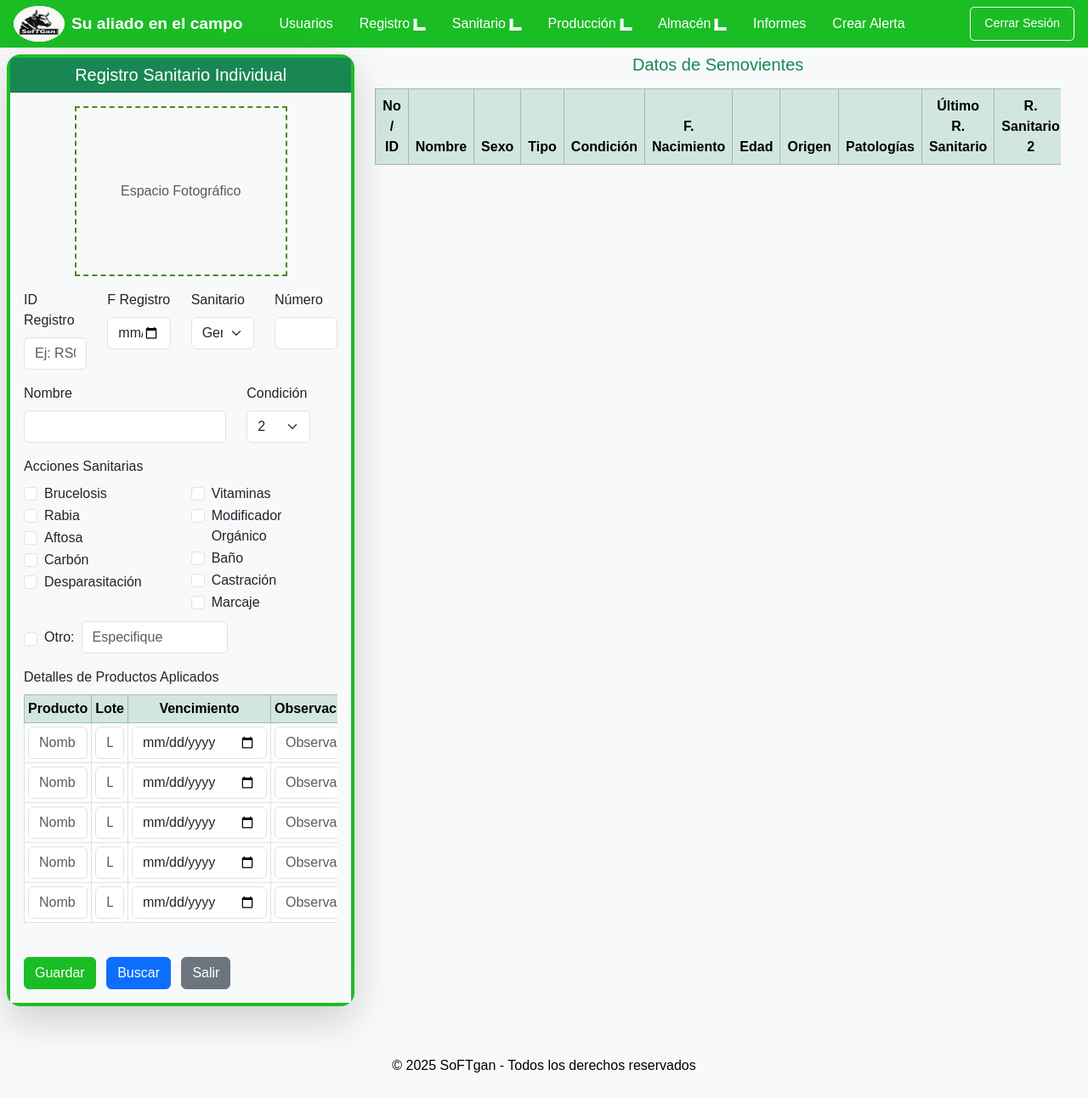
After one commit to eyvervalbuena/softgan-v2, a Flask app: page /sanitario/individual in a window 1280 px wide. The commit adds this page. Shown: the whole page at 85% size. Run offline with Flask 3, Linux system fonts and the light colour scheme; lists and menus that the app fills with data are empty.

Commit message:
Add sanitary templates and routes

```diff
--- a/app/__init__.py
+++ b/app/__init__.py
@@ -24,10 +24,12 @@ def create_app():
 
     from .auth.routes import bp as auth_bp
     from .ganaderia.routes import bp as ganaderia_bp
+    from .sanitario.routes import bp as sanitario_bp
     from .main.routes import bp as main_bp
 
     app.register_blueprint(auth_bp)
     app.register_blueprint(ganaderia_bp)
+    app.register_blueprint(sanitario_bp)
     app.register_blueprint(main_bp)
 
     with app.app_context():
--- /dev/null
+++ b/app/sanitario/routes.py
@@ -0,0 +1,15 @@
+from flask import Blueprint, render_template
+
+bp = Blueprint('sanitario', __name__, url_prefix='/sanitario')
+
+@bp.route('/ciclo')
+def registro_ciclo():
+    return render_template('registro_ciclo.html')
+
+@bp.route('/individual')
+def registro_individual():
+    return render_template('registro_individual.html')
+
+@bp.route('/patologia')
+def registro_patologia():
+    return render_template('registro_patologia.html')
--- a/app/templates/base.html
+++ b/app/templates/base.html
@@ -36,8 +36,9 @@
                         <li class="nav-item dropdown">
                             <a class="nav-link dropdown-toggle" href="#" id="sanitarioDropdown" role="button" data-bs-toggle="dropdown" aria-expanded="false">Sanitario</a>
                             <ul class="dropdown-menu" aria-labelledby="sanitarioDropdown">
-                                <li><a class="dropdown-item" href="#">General</a></li>
-                                <li><a class="dropdown-item" href="#">Individual</a></li>
+                                <li><a class="dropdown-item" href="{{ url_for('sanitario.registro_ciclo') }}">General</a></li>
+                                <li><a class="dropdown-item" href="{{ url_for('sanitario.registro_individual') }}">Individual</a></li>
+                                <li><a class="dropdown-item" href="{{ url_for('sanitario.registro_patologia') }}">Patología</a></li>
                             </ul>
                         </li>
                         <li class="nav-item dropdown">
--- /dev/null
+++ b/app/templates/registro_individual.html
@@ -0,0 +1,160 @@
+{% extends 'base.html' %}
+{% block title %}Registro Sanitario Individual{% endblock %}
+{% block content %}
+<div class="container-fluid mt-2">
+  <div class="row">
+    <div class="col-md-4 ps-0">
+      <div class="card shadow-lg border-4 mb-4">
+        <div class="card-header bg-success text-white text-center">
+          <h5 class="mb-0">Registro Sanitario Individual</h5>
+        </div>
+        <div class="card-body bg-light">
+          <div class="text-center mb-3">
+            <div style="width: 100%; max-width: 250px; height: 200px; margin: auto; border: 2px dashed #4C8822; display: flex; align-items: center; justify-content: center;">
+              <span class="text-muted">Espacio Fotográfico</span>
+            </div>
+          </div>
+          <form>
+            <div class="row">
+              <div class="col-sm-3 mb-3">
+                <label for="idRegistro" class="form-label">ID Registro</label>
+                <input type="text" class="form-control" id="idRegistro" placeholder="Ej: RS001">
+              </div>
+              <div class="col-sm-3 mb-3">
+                <label for="fechaRegistro" class="form-label">F Registro</label>
+                <input type="date" class="form-control" id="fechaRegistro">
+              </div>
+              <div class="col-sm-3 mb-3">
+                <label for="accion" class="form-label">Sanitario</label>
+                <select class="form-select" id="accion" name="accion">
+                  <option value="2">General</option>
+                  <option value="3">Individual</option>
+                  <option value="4">Patología</option>
+                </select>
+              </div>
+              <div class="col-sm-3 mb-3">
+                <label for="num" class="form-label">Número</label>
+                <input type="number" class="form-control" id="num" name="num" required>
+              </div>
+              <div class="col-md-8 mb-3">
+                <label for="nombre" class="form-label">Nombre</label>
+                <input type="text" class="form-control" id="nombre" name="nombre" required>
+              </div>
+              <div class="col-sm-3 mb-3">
+                <label for="condicion" class="form-label">Condición</label>
+                <select class="form-select" id="condicion" name="condicion">
+                  <option value="2">2</option>
+                  <option value="3">3</option>
+                  <option value="4">4</option>
+                </select>
+              </div>
+            </div>
+
+            <div class="mb-3">
+              <label class="form-label">Acciones Sanitarias</label>
+              <div class="row">
+                <div class="col-md-6">
+                  <div class="form-check"><input class="form-check-input" type="checkbox" id="brucelosis"><label class="form-check-label" for="brucelosis">Brucelosis</label></div>
+                  <div class="form-check"><input class="form-check-input" type="checkbox" id="rabia"><label class="form-check-label" for="rabia">Rabia</label></div>
+                  <div class="form-check"><input class="form-check-input" type="checkbox" id="aftosa"><label class="form-check-label" for="aftosa">Aftosa</label></div>
+                  <div class="form-check"><input class="form-check-input" type="checkbox" id="carbon"><label class="form-check-label" for="carbon">Carbón</label></div>
+                  <div class="form-check"><input class="form-check-input" type="checkbox" id="desparasitacion"><label class="form-check-label" for="desparasitacion">Desparasitación</label></div>
+                </div>
+                <div class="col-md-6">
+                  <div class="form-check"><input class="form-check-input" type="checkbox" id="vitaminas"><label class="form-check-label" for="vitaminas">Vitaminas</label></div>
+                  <div class="form-check"><input class="form-check-input" type="checkbox" id="modificador"><label class="form-check-label" for="modificador">Modificador Orgánico</label></div>
+                  <div class="form-check"><input class="form-check-input" type="checkbox" id="baño"><label class="form-check-label" for="baño">Baño</label></div>
+                  <div class="form-check"><input class="form-check-input" type="checkbox" id="castracion"><label class="form-check-label" for="castracion">Castración</label></div>
+                  <div class="form-check"><input class="form-check-input" type="checkbox" id="marcaje"><label class="form-check-label" for="marcaje">Marcaje</label></div>
+                </div>
+              </div>
+              <div class="form-check d-flex align-items-center mt-2">
+                <input class="form-check-input me-2" type="checkbox" id="otro">
+                <label class="form-check-label me-2" for="otro">Otro:</label>
+                <input type="text" class="form-control w-50" id="otroTexto" placeholder="Especifique">
+              </div>
+            </div>
+
+            <div class="mb-4">
+              <label class="form-label">Detalles de Productos Aplicados</label>
+              <div class="table-responsive">
+                <table class="table table-bordered table-sm text-center">
+                  <thead class="table-success">
+                    <tr>
+                      <th>Producto</th>
+                      <th>Lote</th>
+                      <th>Vencimiento</th>
+                      <th>Observaciones</th>
+                    </tr>
+                  </thead>
+                  <tbody>
+                    <tr>
+                      <td><input type="text" class="form-control" placeholder="Nombre del producto"></td>
+                      <td><input type="text" class="form-control" placeholder="Lote"></td>
+                      <td><input type="date" class="form-control"></td>
+                      <td><input type="text" class="form-control" placeholder="Observaciones"></td>
+                    </tr>
+                    <tr>
+                      <td><input type="text" class="form-control" placeholder="Nombre del producto"></td>
+                      <td><input type="text" class="form-control" placeholder="Lote"></td>
+                      <td><input type="date" class="form-control"></td>
+                      <td><input type="text" class="form-control" placeholder="Observaciones"></td>
+                    </tr>
+                    <tr>
+                      <td><input type="text" class="form-control" placeholder="Nombre del producto"></td>
+                      <td><input type="text" class="form-control" placeholder="Lote"></td>
+                      <td><input type="date" class="form-control"></td>
+                      <td><input type="text" class="form-control" placeholder="Observaciones"></td>
+                    </tr>
+                    <tr>
+                      <td><input type="text" class="form-control" placeholder="Nombre del producto"></td>
+                      <td><input type="text" class="form-control" placeholder="Lote"></td>
+                      <td><input type="date" class="form-control"></td>
+                      <td><input type="text" class="form-control" placeholder="Observaciones"></td>
+                    </tr>
+                    <tr>
+                      <td><input type="text" class="form-control" placeholder="Nombre del producto"></td>
+                      <td><input type="text" class="form-control" placeholder="Lote"></td>
+                      <td><input type="date" class="form-control"></td>
+                      <td><input type="text" class="form-control" placeholder="Observaciones"></td>
+                    </tr>
+                  </tbody>
+                </table>
+              </div>
+            </div>
+            <div class="mt-4">
+              <button type="submit" class="btn btn-success me-2">Guardar</button>
+              <button type="button" class="btn btn-primary me-2">Buscar</button>
+              <button type="button" class="btn btn-secondary">Salir</button>
+            </div>
+          </form>
+        </div>
+      </div>
+    </div>
+    <div class="col-md-8 pe-4">
+      <h5 class="text-success text-center mb-3">Datos de Semovientes</h5>
+      <div class="table-responsive">
+        <table class="table table-bordered table-striped">
+          <thead class="table-success text-center">
+            <tr>
+              <th>No / ID</th>
+              <th>Nombre</th>
+              <th>Sexo</th>
+              <th>Tipo</th>
+              <th>Condición</th>
+              <th>F. Nacimiento</th>
+              <th>Edad</th>
+              <th>Origen</th>
+              <th>Patologías</th>
+              <th>Último R. Sanitario</th>
+              <th>R. Sanitario 2</th>
+              <th>R. Sanitario 3</th>
+              <th>Observaciones</th>
+            </tr>
+          </thead>
+        </table>
+      </div>
+    </div>
+  </div>
+</div>
+{% endblock %}
```
Also changed, not shown: app/templates/registro_ciclo.html (added, +132 -0 lines), app/templates/registro_patologia.html (added, +159 -0 lines), app/sanitario/__init__.py (added).
